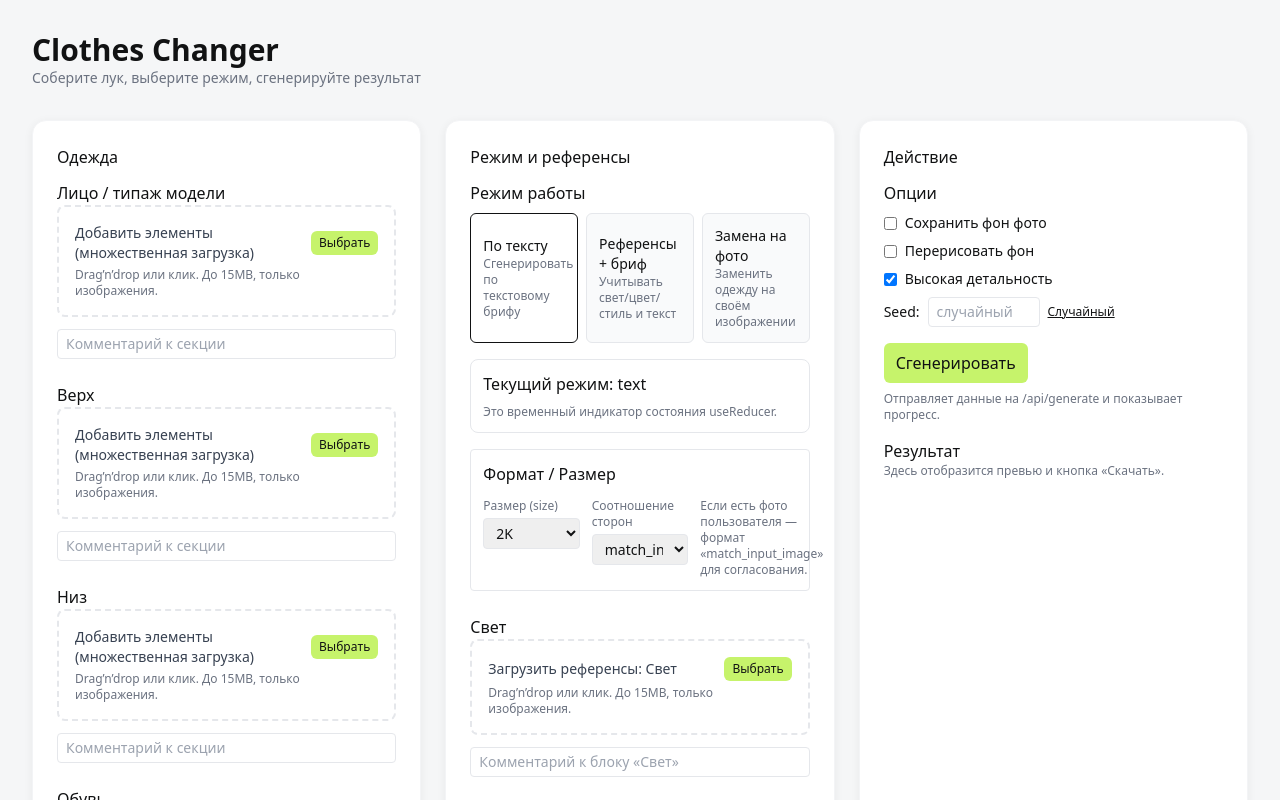
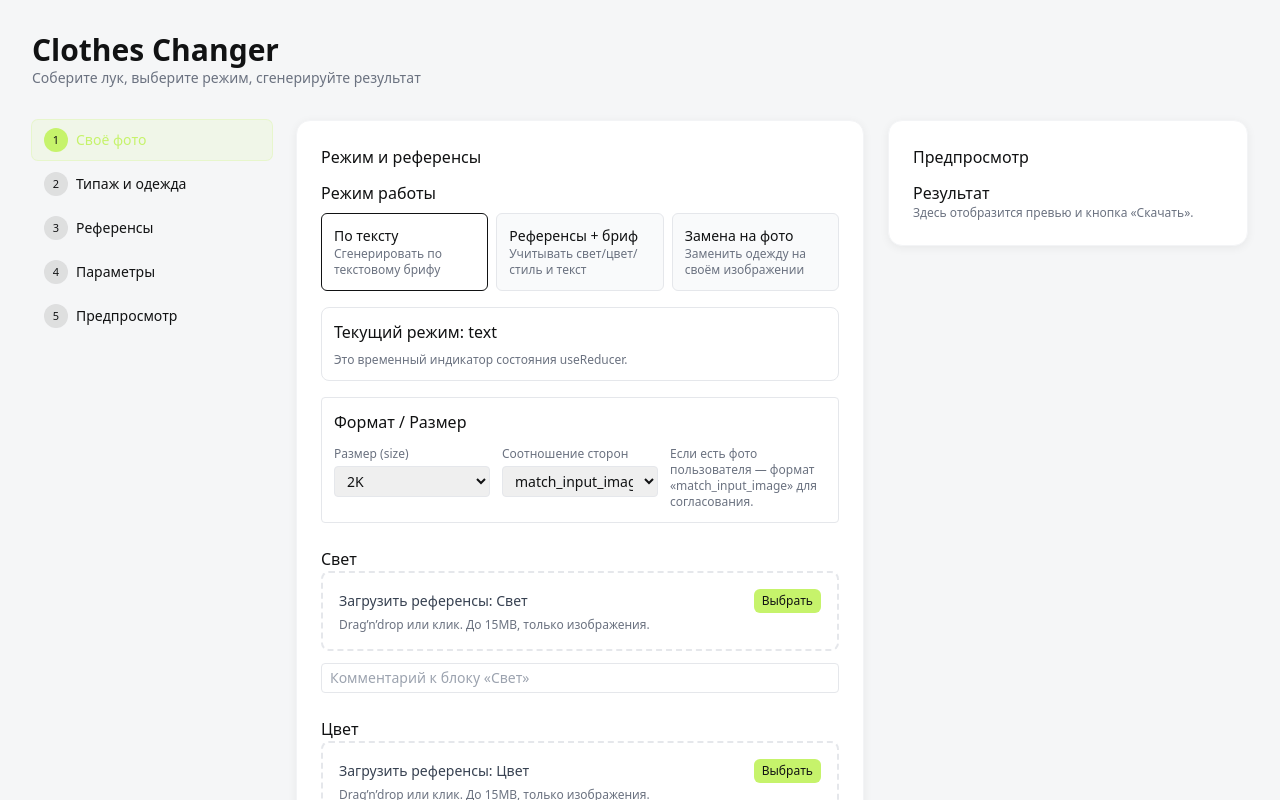
Before and after one commit to labprototypes/clothes-changer-by-lab, a Next.js app: page / in a window 1280 px wide. Shown: the top 800 px of the page. Built offline with nearby package versions, Linux system fonts and the light colour scheme.

Commit message:
ui: scaffold stepper layout with sticky preview pane (Stage 1 shell)

```diff
--- a/app/page.tsx
+++ b/app/page.tsx
@@ -5,20 +5,23 @@ import UserImageSection from '@/components/UserImageSection'
 import ModeSelector from '@/components/ModeSelector'
 import OptionsPanel from '@/components/OptionsPanel'
 import GenerateButton from '@/components/GenerateButton'
-import ResultPreview from '@/components/ResultPreview'
 import { useGenerationReducer } from './hooks/useGenerationReducer'
+import PageShell from '@/components/PageShell'
+import PreviewPane from '@/components/PreviewPane'
 
 export default function Page() {
   const { state, dispatch } = useGenerationReducer()
-  return (
-    <main className="grid grid-cols-1 md:grid-cols-2 lg:grid-cols-3 gap-4 md:gap-6">
-      {/* Левая колонка — Одежда */}
-      <section className="card p-4 md:p-5 lg:p-6">
-        <h2 className="section-title mb-3">Одежда</h2>
-  <ClothesSection />
-      </section>
 
-      {/* Средняя колонка — Режим и референсы */}
+  const steps = [
+    { id: 'user', label: 'Своё фото' },
+    { id: 'clothes', label: 'Типаж и одежда' },
+    { id: 'refs', label: 'Референсы' },
+    { id: 'options', label: 'Параметры' },
+    { id: 'preview', label: 'Предпросмотр' },
+  ]
+
+  const center = (
+    <div className="space-y-4">
       <section className="card p-4 md:p-5 lg:p-6">
         <h2 className="section-title mb-3">Режим и референсы</h2>
         <div className="space-y-4">
@@ -40,18 +43,23 @@ export default function Page() {
             />
           </div>
           <UserImageSection />
+          <section className="card p-4 md:p-5 lg:p-6">
+            <h2 className="section-title mb-3">Одежда</h2>
+            <ClothesSection />
+          </section>
+          <section className="card p-4 md:p-5 lg:p-6">
+            <h2 className="section-title mb-3">Действие</h2>
+            <div className="space-y-4">
+              <OptionsPanel />
+              <GenerateButton />
+            </div>
+          </section>
         </div>
       </section>
+    </div>
+  )
 
-      {/* Правая колонка — Действие */}
-      <aside className="card p-4 md:p-5 lg:p-6">
-        <h2 className="section-title mb-3">Действие</h2>
-  <div className="space-y-4">
-          <OptionsPanel />
-          <GenerateButton />
-          <ResultPreview />
-        </div>
-      </aside>
-    </main>
-  )
+  const right = <PreviewPane />
+
+  return <PageShell steps={steps as any} center={center} right={right} />
 }
--- /dev/null
+++ b/components/PageShell.tsx
@@ -0,0 +1,39 @@
+"use client"
+import { ReactNode, useMemo, useState } from 'react'
+import Stepper, { type Step } from './Stepper'
+
+export default function PageShell({
+  left,
+  center,
+  right,
+  steps,
+}: {
+  left?: ReactNode
+  center: ReactNode
+  right?: ReactNode
+  steps: Step[]
+}) {
+  const [current, setCurrent] = useState(steps[0]?.id || 'step-1')
+  const content = useMemo(() => center, [center, current])
+
+  return (
+    <div className="grid grid-cols-1 lg:grid-cols-[240px_minmax(0,1fr)_360px] gap-4 md:gap-6">
+      <aside className="hidden lg:block">
+        <div className="sticky top-4">
+          <Stepper steps={steps} current={current} onChange={setCurrent} />
+          {left}
+        </div>
+      </aside>
+
+      <main className="min-w-0">
+        {content}
+      </main>
+
+      <aside className="hidden lg:block">
+        <div className="sticky top-4 space-y-4">
+          {right}
+        </div>
+      </aside>
+    </div>
+  )
+}
--- /dev/null
+++ b/components/PreviewPane.tsx
@@ -0,0 +1,16 @@
+"use client"
+import ResultPreview from './ResultPreview'
+
+export default function PreviewPane() {
+  return (
+    <div className="card p-4 md:p-5 lg:p-6">
+      <div className="flex items-center justify-between mb-3">
+        <h2 className="section-title">Предпросмотр</h2>
+        <div className="flex items-center gap-2 text-xs">
+          {/* future: download/open buttons live here too if needed */}
+        </div>
+      </div>
+      <ResultPreview />
+    </div>
+  )
+}
--- /dev/null
+++ b/components/Stepper.tsx
@@ -0,0 +1,49 @@
+"use client"
+import clsx from 'clsx'
+
+export type Step = {
+  id: string
+  label: string
+  badge?: string | number
+  status?: 'done' | 'current' | 'error'
+}
+
+export default function Stepper({ steps, current, onChange }: { steps: Step[]; current: string; onChange: (id: string) => void }) {
+  return (
+    <nav aria-label="Шаги" className="space-y-1">
+      {steps.map((s, idx) => {
+        const isCurrent = s.id === current
+        const hasError = s.status === 'error'
+        return (
+          <button
+            key={s.id}
+            type="button"
+            onClick={() => onChange(s.id)}
+            className={clsx(
+              'w-full flex items-center justify-between rounded-md px-3 py-2 text-left transition',
+              isCurrent ? 'bg-primary/10 text-primary ring-1 ring-primary/30' : 'hover:bg-ink/5',
+              hasError && 'ring-1 ring-red-400/60'
+            )}
+          >
+            <div className="flex items-center gap-2">
+              <div
+                className={clsx(
+                  'w-6 h-6 shrink-0 rounded-full grid place-items-center text-[11px] font-medium',
+                  isCurrent ? 'bg-primary text-ink' : 'bg-ink/10 text-ink'
+                )}
+              >
+                {idx + 1}
+              </div>
+              <span className="text-sm font-medium">{s.label}</span>
+            </div>
+            {s.badge !== undefined && (
+              <span className="ml-2 inline-flex items-center justify-center rounded-full bg-ink/10 px-2 py-0.5 text-[10px]">
+                {s.badge}
+              </span>
+            )}
+          </button>
+        )
+      })}
+    </nav>
+  )
+}
```
